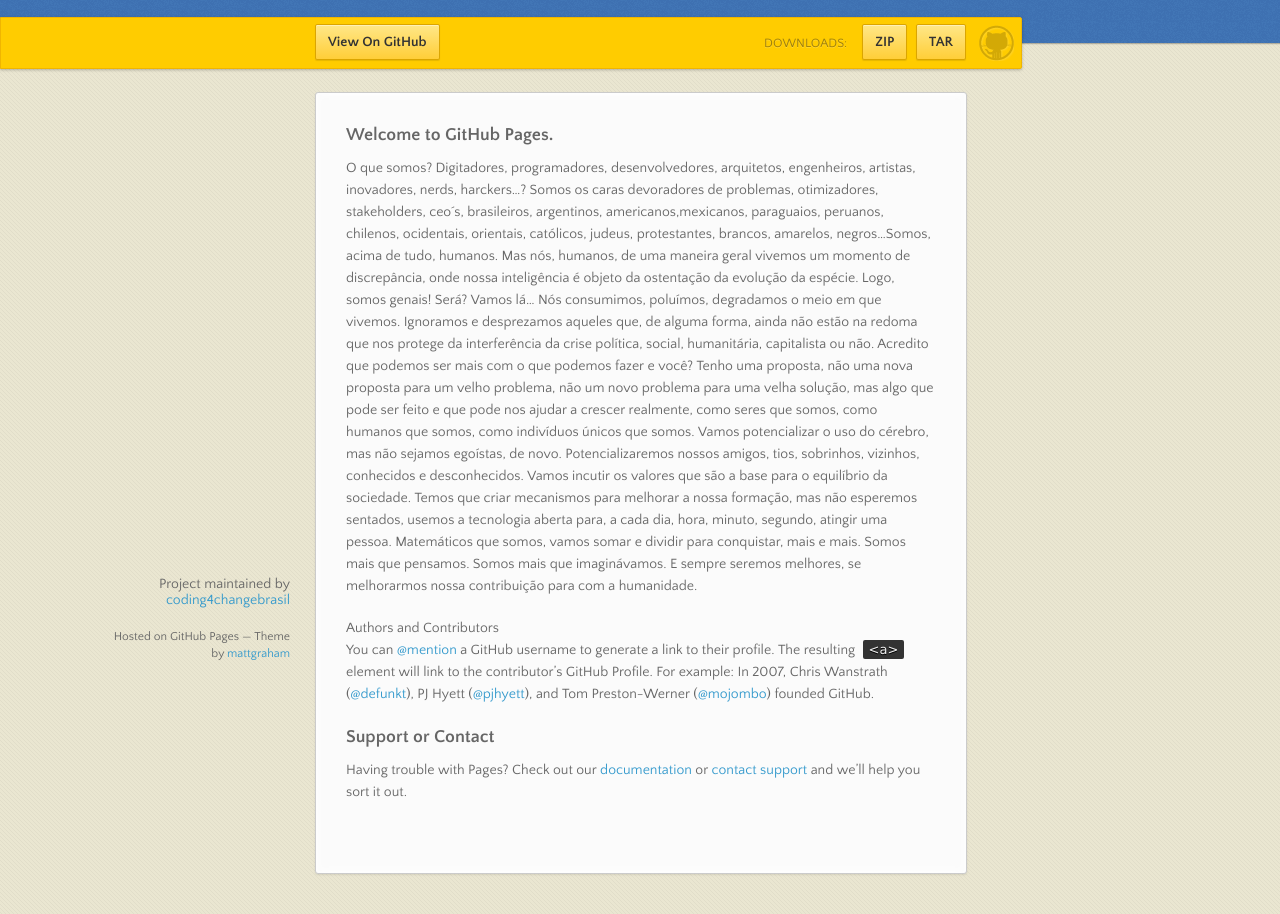
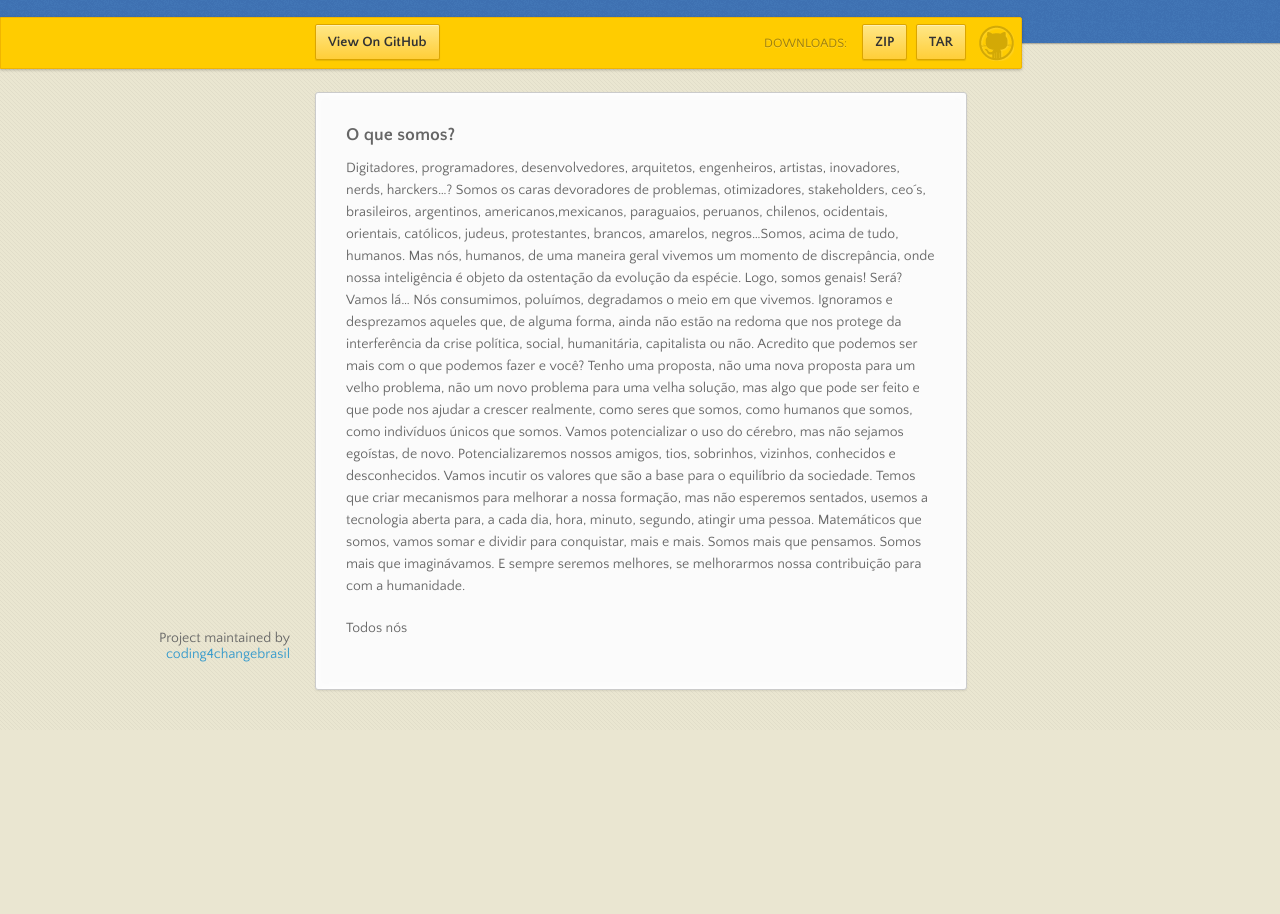
Before and after one commit to coding4changebrasil/website, a plain HTML site: page index.html in a window 1280 px wide. Shown: the part 98-1012 px from the top of the page. After the commit the page ends 828 px from the top, so only its background shows below. Drawn offline with nearby package versions, Linux system fonts and the light colour scheme.

Commit message:
Update index.html

```diff
--- a/index.html
+++ b/index.html
@@ -40,8 +40,8 @@
       </nav>
       <section>
         <h3>
-<a id="welcome-to-github-pages" class="anchor" href="#welcome-to-github-pages" aria-hidden="true"><span class="octicon octicon-link"></span></a>Welcome to GitHub Pages.</h3>
-<p>O que somos? Digitadores, programadores, desenvolvedores, arquitetos, engenheiros, artistas, inovadores, nerds, harckers…?
+<a id="welcome-to-github-pages" class="anchor" href="#welcome-to-github-pages" aria-hidden="true"><span class="octicon octicon-link"></span></a>O que somos?</h3>
+<p> Digitadores, programadores, desenvolvedores, arquitetos, engenheiros, artistas, inovadores, nerds, harckers…?
 Somos os caras devoradores de problemas, otimizadores, stakeholders, ceo´s, brasileiros, argentinos, americanos,mexicanos, paraguaios, peruanos, chilenos, ocidentais, orientais, católicos, judeus, protestantes, brancos, amarelos, negros…Somos, acima de tudo, humanos.
 Mas nós, humanos, de uma maneira geral vivemos um momento de discrepância,
 onde nossa inteligência é objeto da ostentação da evolução da espécie. Logo, somos genais!
@@ -58,18 +58,12 @@
 
 
 
-<a id="authors-and-contributors" class="anchor" href="#authors-and-contributors" aria-hidden="true"><span class="octicon octicon-link"></span></a>Authors and Contributors</h3>
+<a id="authors-and-contributors" class="anchor" href="#authors-and-contributors" aria-hidden="true"><span class="octicon octicon-link"></span></a>Todos nós</h3>
 
-<p>You can <a href="https://github.com/blog/821" class="user-mention">@mention</a> a GitHub username to generate a link to their profile. The resulting <code>&lt;a&gt;</code> element will link to the contributor’s GitHub Profile. For example: In 2007, Chris Wanstrath (<a href="https://github.com/defunkt" class="user-mention">@defunkt</a>), PJ Hyett (<a href="https://github.com/pjhyett" class="user-mention">@pjhyett</a>), and Tom Preston-Werner (<a href="https://github.com/mojombo" class="user-mention">@mojombo</a>) founded GitHub.</p>
-
-<h3>
-<a id="support-or-contact" class="anchor" href="#support-or-contact" aria-hidden="true"><span class="octicon octicon-link"></span></a>Support or Contact</h3>
-
-<p>Having trouble with Pages? Check out our <a href="https://help.github.com/pages">documentation</a> or <a href="https://github.com/contact">contact support</a> and we’ll help you sort it out.</p>
       </section>
       <footer>
         <p>Project maintained by <a href="https://github.com/coding4changebrasil">coding4changebrasil</a></p>
-        <p><small>Hosted on GitHub Pages &mdash; Theme by <a href="https://twitter.com/michigangraham">mattgraham</a></small></p>
+
       </footer>
     </div>
     <!--[if !IE]><script>fixScale(document);</script><![endif]-->
```
